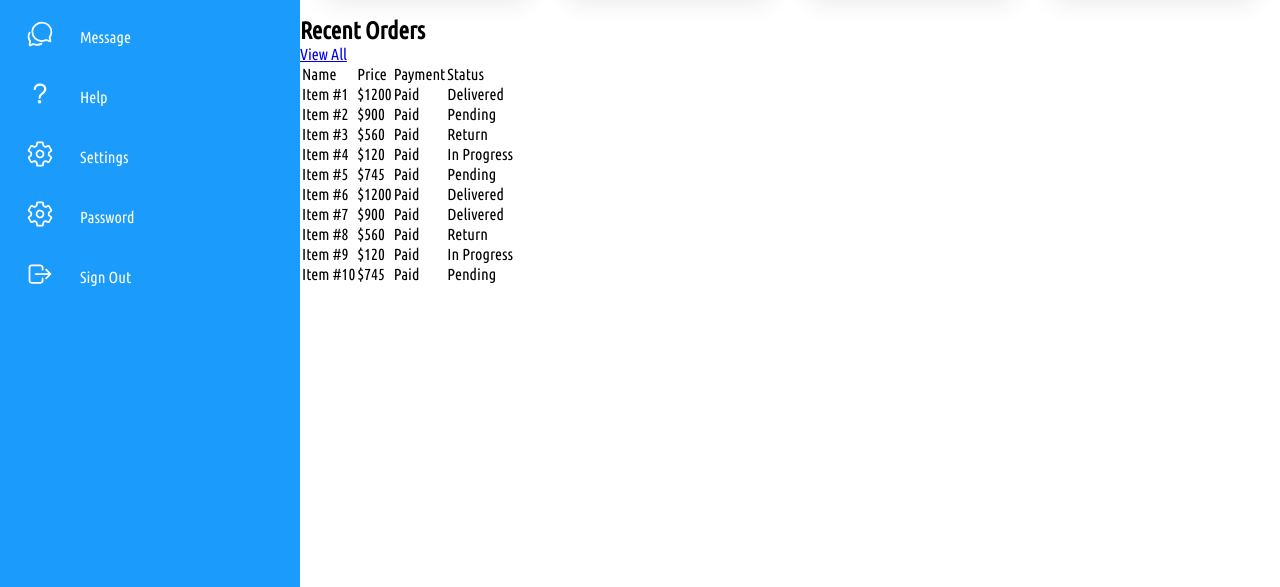
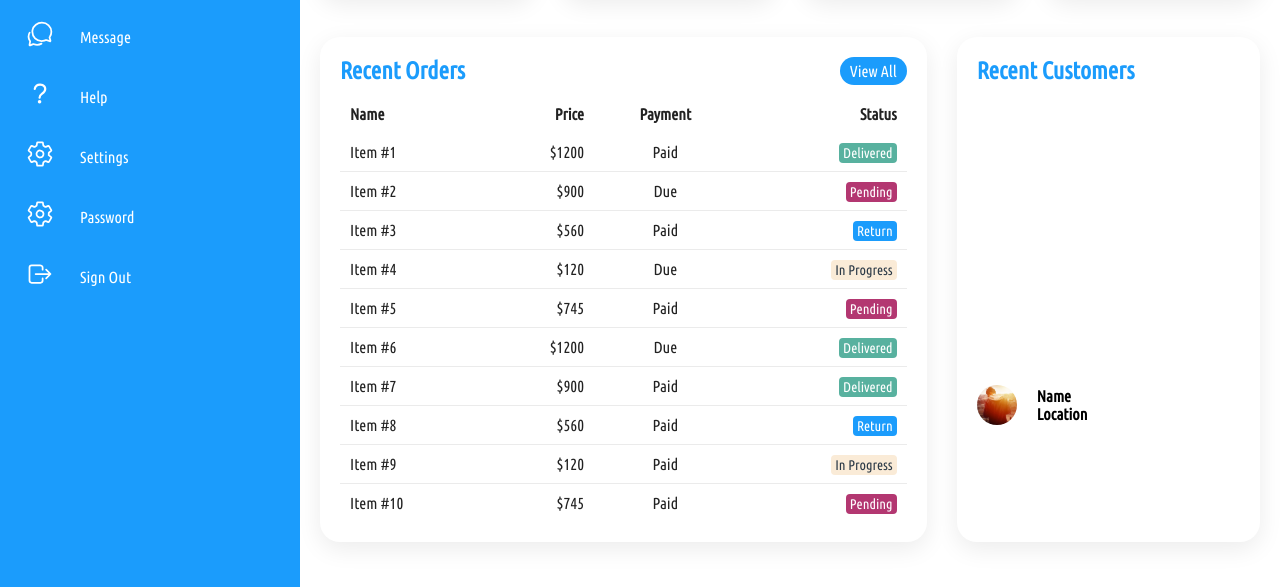
Before and after one commit to louisc27/Dashboard-frontEnd, a plain HTML site: page index.html in a window 1280 px wide. Shown: the part 213-800 px from the top of the page. Drawn offline with nearby package versions, Linux system fonts and the light colour scheme.

Commit message:
lower panels for customers and purchases

```diff
--- a/index.html
+++ b/index.html
@@ -150,7 +150,7 @@
               <tr>
                 <td>Item #2</td>
                 <td>$900</td>
-                <td>Paid</td>
+                <td>Due</td>
                 <td><span class="status pending">Pending</span></td>
               </tr>
               <tr>
@@ -162,7 +162,7 @@
               <tr>
                 <td>Item #4</td>
                 <td>$120</td>
-                <td>Paid</td>
+                <td>Due</td>
                 <td><span class="status inprogress">In Progress</span></td>
               </tr>
               <tr>
@@ -174,7 +174,7 @@
               <tr>
                 <td>Item #6</td>
                 <td>$1200</td>
-                <td>Paid</td>
+                <td>Due</td>
                 <td><span class="status delivered">Delivered</span></td>
               </tr>
               <tr>
@@ -204,6 +204,25 @@
             </tbody>
           </table>
         </div>
+
+        <!-- NEW CUSTOMER SECTION -->
+          <div class="recentCustomers">
+            <div class="cardHeader">
+              <h2>Recent Customers</h2>
+            </div>
+            <table>
+              <tr>
+                <td width="60px">
+                  <div class="imgBx">
+                    <img src="./style/img/img1.jpg" >
+                  </div>
+                </td>
+                <td><h4>Name <br> <span>Location</span></h4></td>
+              </tr>
+            </table>
+          </div>
+          <!-- NEW CUSTOMER SECTION END-->
+
       </div>
        <!-- DATA LIST END -->
 
--- a/style/main.css
+++ b/style/main.css
@@ -239,3 +239,136 @@ color: var(--dark-grey);
 color: var(--white);
 transition: 0.1s;
 }
+.details{
+  position: relative;
+  width: 100%;
+  padding: 20px;
+  display: grid;
+  grid-template-columns: 2fr 1fr;
+  grid-gap:30px;
+  /* margin-top: 10px; */
+}
+.details .recentOrders{
+  position: relative;
+  display: grid;
+  min-height: 500px;
+  background: var(--white);
+  padding: 20px;
+  box-shadow: 0 7px 25px rgba(0, 0, 0, 0.08);
+  border-radius: 20px;
+}
+.cardHeader{
+  display: flex;
+  justify-content: space-between;
+  align-items: flex-start;
+}
+.cardHeader h2{
+  font-weight: 600;
+  color: var(--blue)
+}
+.btn{
+  position: relative;
+  padding: 5px 10px;
+  background: var(--blue);
+  text-decoration: none;
+  color: var(--white);
+  border-radius: 20px;
+}
+.details table{
+  width: 100%;
+  border-collapse: collapse;
+  margin-top:10px;
+
+}
+.details table thead td{
+  font-weight: 600;
+}
+.details .recentOrders table tr{
+  color:var(--black);
+  border-bottom: 1px solid rgba(0, 0, 0, 0.08);
+
+}
+.details .recentOrders table tr:last-child{
+  border-bottom: none;
+}
+.details .recentOrders table tbody tr:hover{
+  background: var(--blue);
+  color:var(--white);
+  cursor: pointer;
+}
+.details .recentOrders table tr td{
+  padding: 10px;
+}
+.details .recentOrders table tr td:last-child{
+  text-align: end;
+}
+.details .recentOrders table tr td:nth-child(2){
+  text-align: end;
+}
+.details .recentOrders table tr td:nth-child(3){
+  text-align: center;
+}
+.status.delivered{
+padding: 2px 4px;
+background-color: var(--green);
+color: var(--white);
+border-radius: 4px;
+font-size: 14px;
+font-weight: 500;
+}
+.status.pending{
+  padding: 2px 4px;
+  background-color: var(--warning);
+  color: var(--white);
+  border-radius: 4px;
+  font-size: 14px;
+  font-weight: 500;
+  }
+  .status.return{
+    padding: 2px 4px;
+    background-color: var(--blue);
+    color: var(--white);
+    border-radius: 4px;
+    font-size: 14px;
+    font-weight: 500;
+    }
+    .status.inprogress{
+      padding: 2px 4px;
+      background-color:antiquewhite;
+      color: var(--dark-grey);
+      border-radius: 4px;
+      font-size: 14px;
+      font-weight: 500;
+      }
+
+      .recentCustomers{
+        position: relative;
+        display: grid;
+        min-height: 500px;
+        background: var(--white);
+        padding: 20px;
+        box-shadow: 0 7px 25px rgba(0, 0, 0, 0.08);
+        border-radius: 20px;
+      }
+      .recentCustomers .imgBx{
+        position: relative;
+        width: 40px;
+        height: 40px;
+        width: 40px;
+        border-radius: 50%;
+        overflow: hidden;
+
+      }
+      .recentCustomers .imgBx img{
+        position: absolute;
+        top: 0;
+        left:0;
+        width: 100%;
+        height:100%;
+        object-fit: cover;
+      }
+      .recentCustomers table tr:hover{
+        background: var(--blue);
+        color: var(--white);
+
+      }
```
Also changed, not shown: style/img/img1.jpg (added), style/img/img2.jpg (added), style/img/img3.jpg (added), style/img/img4.jpg (added), style/img/img5.jpg (added), style/img/img6.jpg (added), style/img/img7.jpg (added), style/img/img8.jpg (added), style/img/img9.jpg (added).
